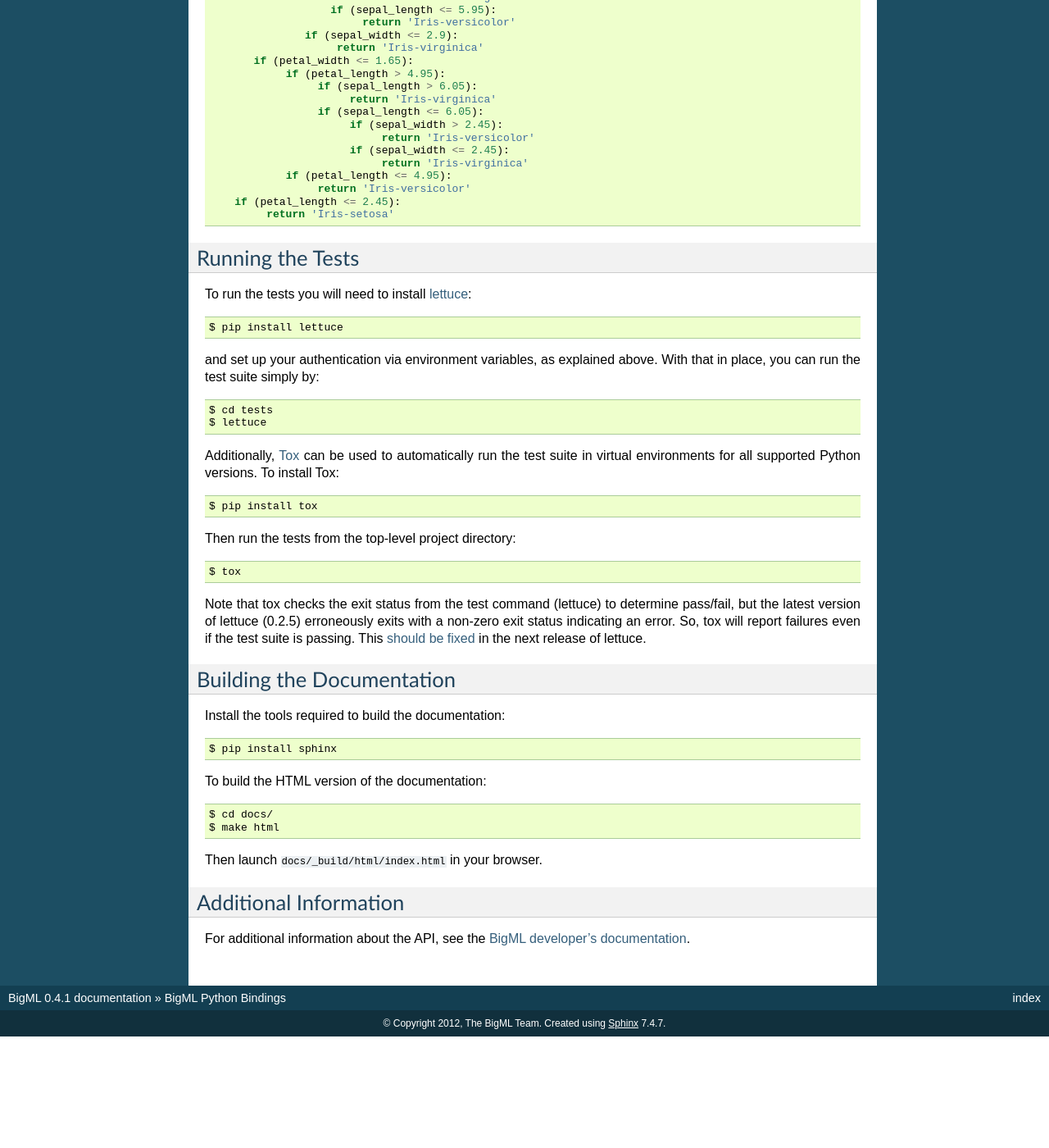
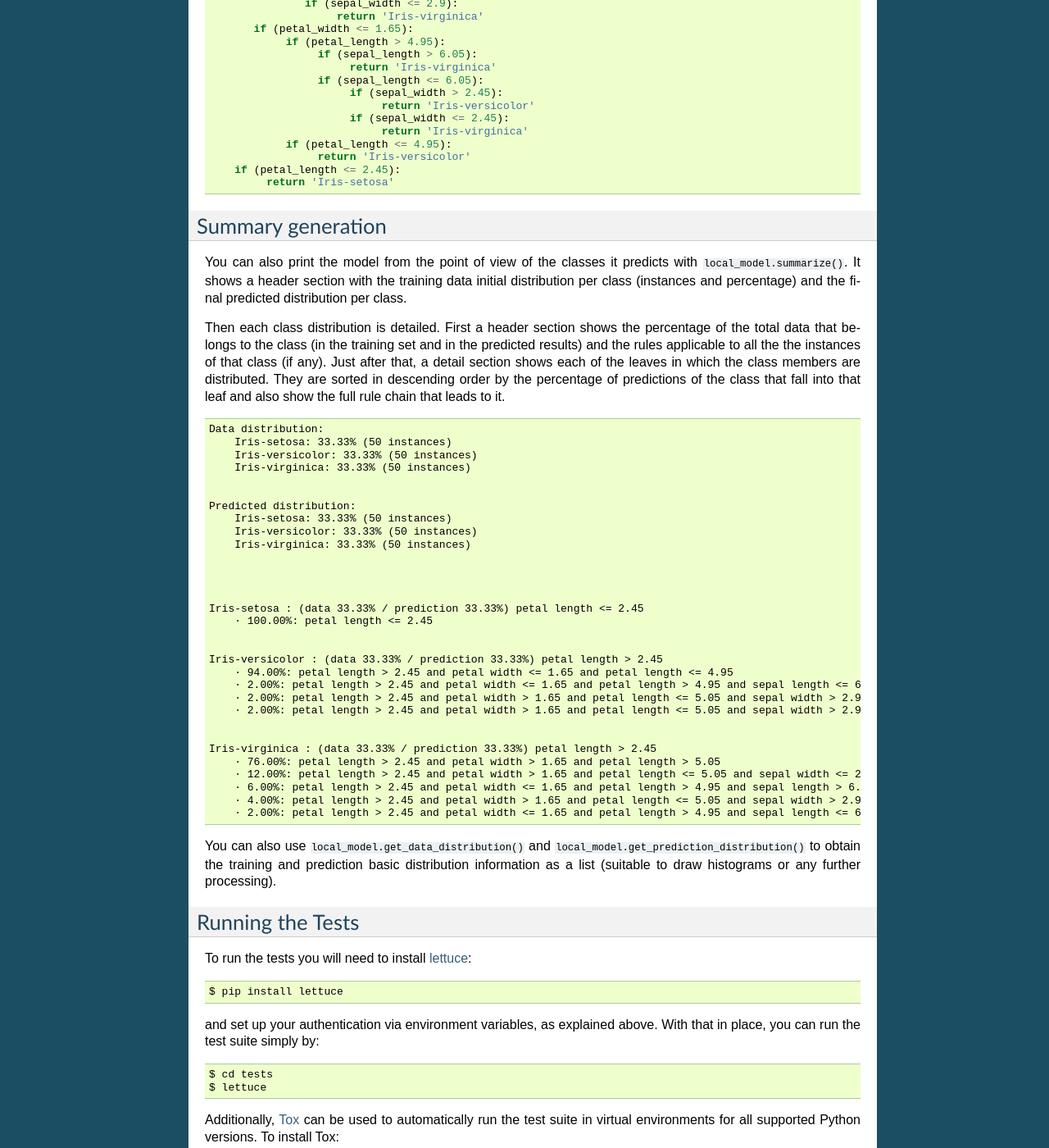
Before and after one commit to bigmlcom/python, a Sphinx documentation site: the page built from docs/index.rst, in a window 1280 px wide and 1400 px high, scrolled down 11086 px. Shown: the whole window at 82% size. Built offline with Sphinx 7.4.7, drawn with Linux system fonts in a browser that asks for light colours; before the commit the page ends 12350 px from its top, so only the background shows below that.

Commit message:
adds summarize to docs and history

```diff
--- a/HISTORY.rst
+++ b/HISTORY.rst
@@ -8,6 +8,7 @@ History
 - Fix missing distribution field in new models
 - Add new Field class to deal with BigML auto-generated ids
 - Add by_name flag to predict methods to avoid reverse name lookups
+- Add summarize method in models to generate class grouped printed output
 
 0.4.0 (2012-08-20)
 ~~~~~~~~~~~~~~~~~~
--- a/docs/index.rst
+++ b/docs/index.rst
@@ -352,8 +352,8 @@ where the `source['object']` status is set to `UPLOADING` and  its `progress`
 is periodically updated with the current uploading
 progress ranging from 0 to 1. When upload completes, this structure will be
 replaced by the real resource info as computed by BigML. Therefore source's
-status will eventually be (as it is in the synchronous upload case) ``WAITING``
- or ``QUEUED``.
+status will eventually be (as it is in the synchronous upload case)
+``WAITING`` or ``QUEUED``.
 
 You can retrieve the updated status at any time using the corresponding get
 method. For example, to get the status of our source we would use::
@@ -727,6 +727,63 @@ and that can be useful to make the model actionable right away with ``local_mode
         if (petal_length <= 2.45):
              return 'Iris-setosa'
 
+Summary generation
+------------------
+
+You can also print the model from the point of view of the classes it predicts
+with ``local_model.summarize()``.
+It shows a header section with the training data initial distribution per class
+(instances and percentage) and the final predicted distribution per class.
+
+Then each class distribution is detailed. First a header section
+shows the percentage of the total data that belongs to the class (in the
+training set and in the predicted results) and the rules applicable to
+all the
+the instances of that class (if any). Just after that, a detail section shows
+each of the leaves in which the class members are distributed.
+They are sorted in descending
+order by the percentage of predictions of the class that fall into that leaf
+and also show the full rule chain that leads to it.
+
+::
+
+    Data distribution:
+        Iris-setosa: 33.33% (50 instances)
+        Iris-versicolor: 33.33% (50 instances)
+        Iris-virginica: 33.33% (50 instances)
+
+
+    Predicted distribution:
+        Iris-setosa: 33.33% (50 instances)
+        Iris-versicolor: 33.33% (50 instances)
+        Iris-virginica: 33.33% (50 instances)
+
+
+
+
+    Iris-setosa : (data 33.33% / prediction 33.33%) petal length <= 2.45
+        · 100.00%: petal length <= 2.45
+
+
+    Iris-versicolor : (data 33.33% / prediction 33.33%) petal length > 2.45
+        · 94.00%: petal length > 2.45 and petal width <= 1.65 and petal length <= 4.95
+        · 2.00%: petal length > 2.45 and petal width <= 1.65 and petal length > 4.95 and sepal length <= 6.05 and sepal width > 2.45
+        · 2.00%: petal length > 2.45 and petal width > 1.65 and petal length <= 5.05 and sepal width > 2.9 and sepal length <= 5.95
+        · 2.00%: petal length > 2.45 and petal width > 1.65 and petal length <= 5.05 and sepal width > 2.9 and sepal length > 5.95 and petal length > 4.95
+
+
+    Iris-virginica : (data 33.33% / prediction 33.33%) petal length > 2.45
+        · 76.00%: petal length > 2.45 and petal width > 1.65 and petal length > 5.05
+        · 12.00%: petal length > 2.45 and petal width > 1.65 and petal length <= 5.05 and sepal width <= 2.9
+        · 6.00%: petal length > 2.45 and petal width <= 1.65 and petal length > 4.95 and sepal length > 6.05
+        · 4.00%: petal length > 2.45 and petal width > 1.65 and petal length <= 5.05 and sepal width > 2.9 and sepal length > 5.95 and petal length <= 4.95
+        · 2.00%: petal length > 2.45 and petal width <= 1.65 and petal length > 4.95 and sepal length <= 6.05 and sepal width <= 2.45
+
+You can also use ``local_model.get_data_distribution()`` and
+``local_model.get_prediction_distribution()`` to obtain the training and
+prediction basic distribution
+information as a list (suitable to draw histograms or any further processing).
+
 Running the Tests
 -----------------
 
```
